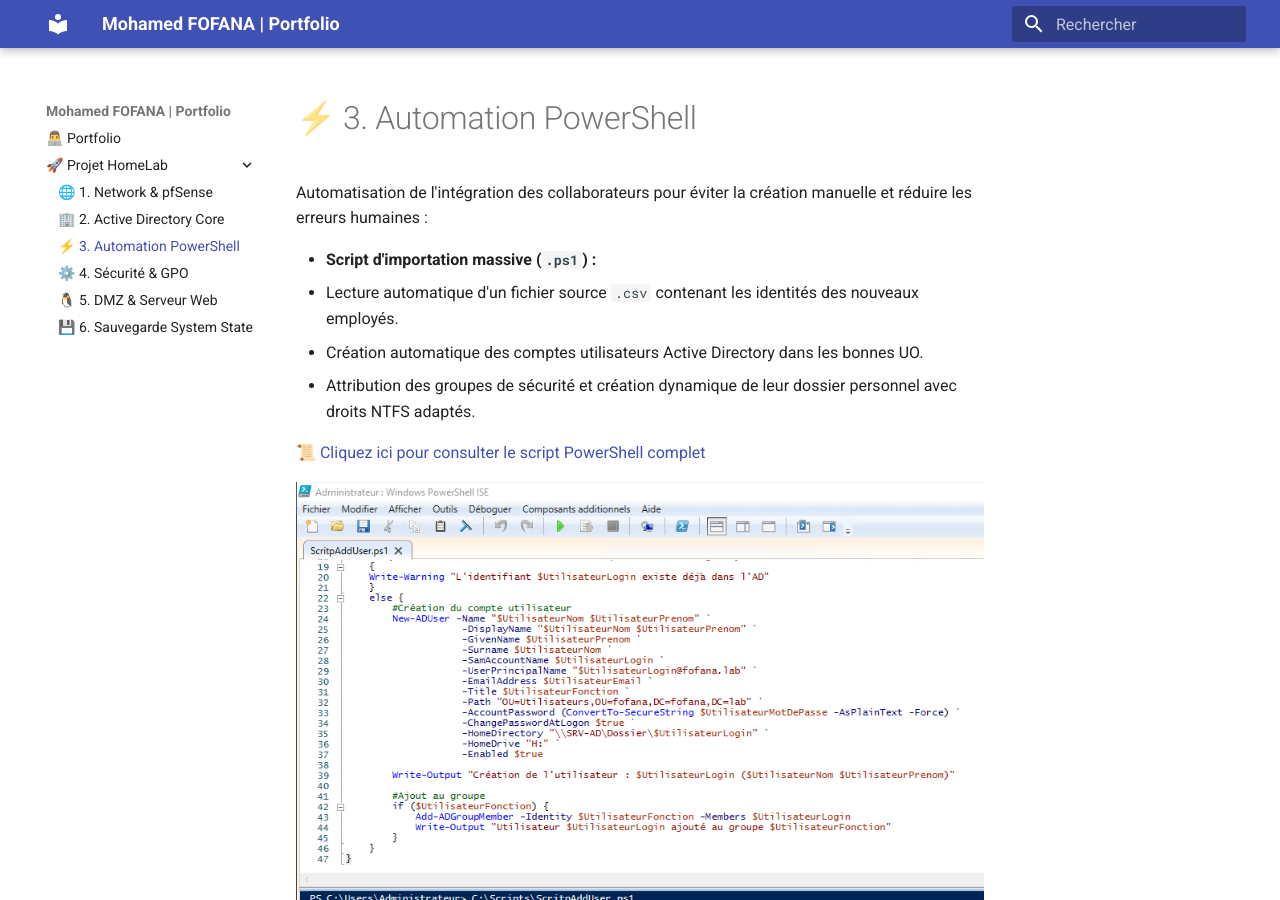
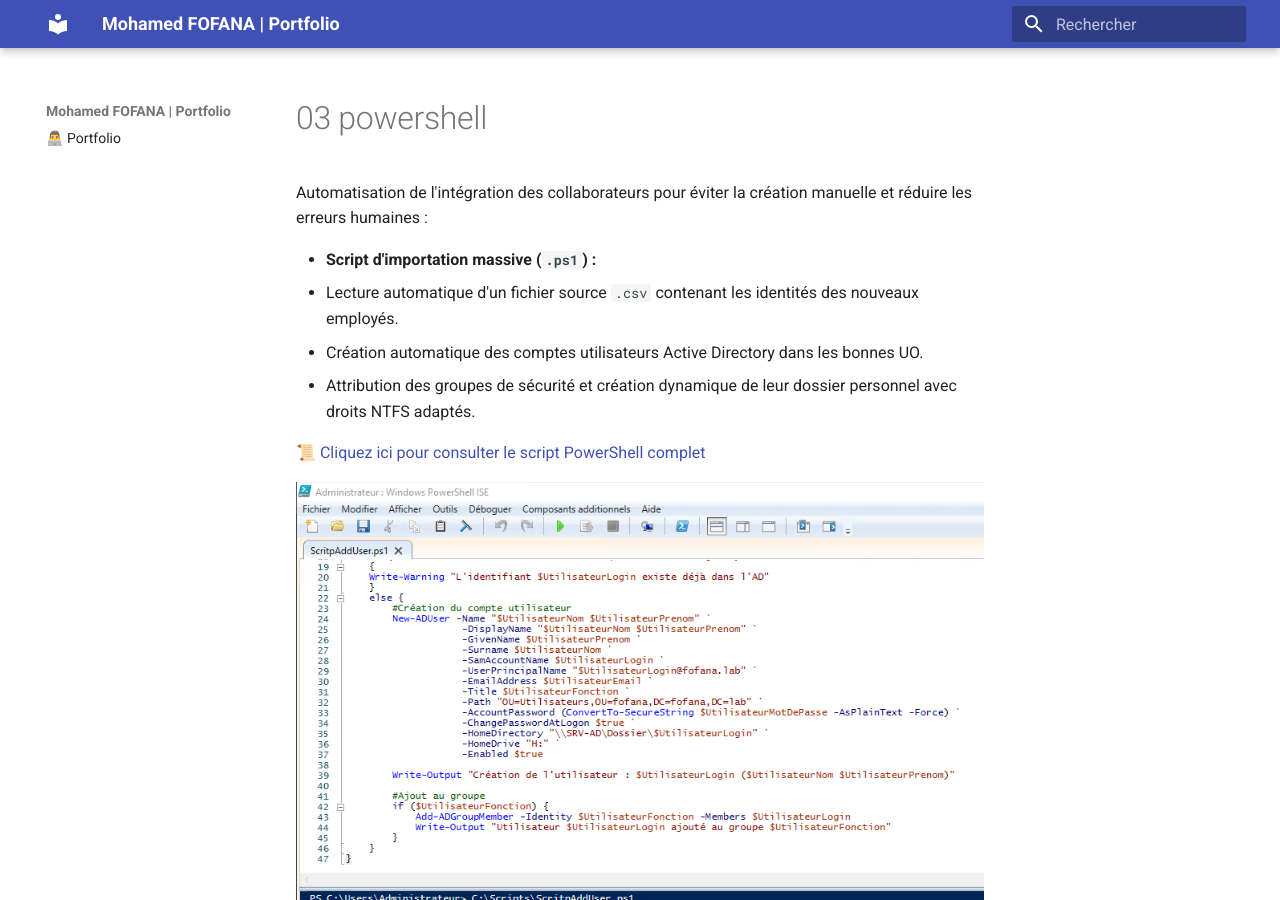
Before and after one commit to mohamedfofana/HomeLab, an MkDocs documentation site: the page built from docs/03-powershell.md, in a window 1280 px wide and 900 px high. Built offline with MkDocs 1.6.1 and Material for MkDocs 9.7.7, drawn with Linux system fonts in a browser that asks for light colours.

Commit message:
Update mkdocs.yml

```diff
--- a/mkdocs.yml
+++ b/mkdocs.yml
@@ -33,10 +33,3 @@
 
 nav:
   - 👨‍💻 Portfolio: index.md
-  - 🚀 Projet HomeLab:
-      - 🌐 1. Network & pfSense: 01-pfsense.md
-      - 🏢 2. Active Directory Core: 02-active-directory.md
-      - ⚡ 3. Automation PowerShell: 03-powershell.md
-      - ⚙️ 4. Sécurité & GPO: 04-gpo.md
-      - 🐧 5. DMZ & Serveur Web: 05-dmz-linux.md
-      - 💾 6. Sauvegarde System State: 06-sauvegarde.md
```
